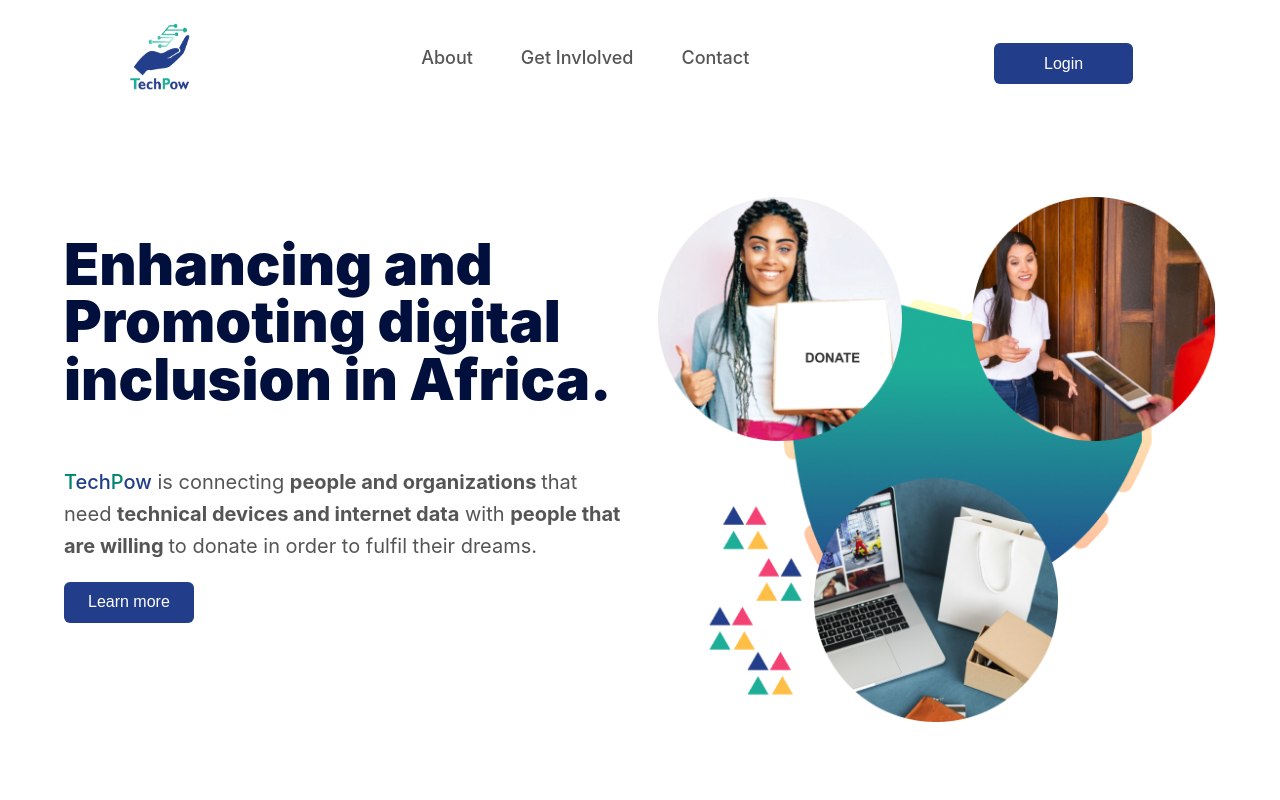
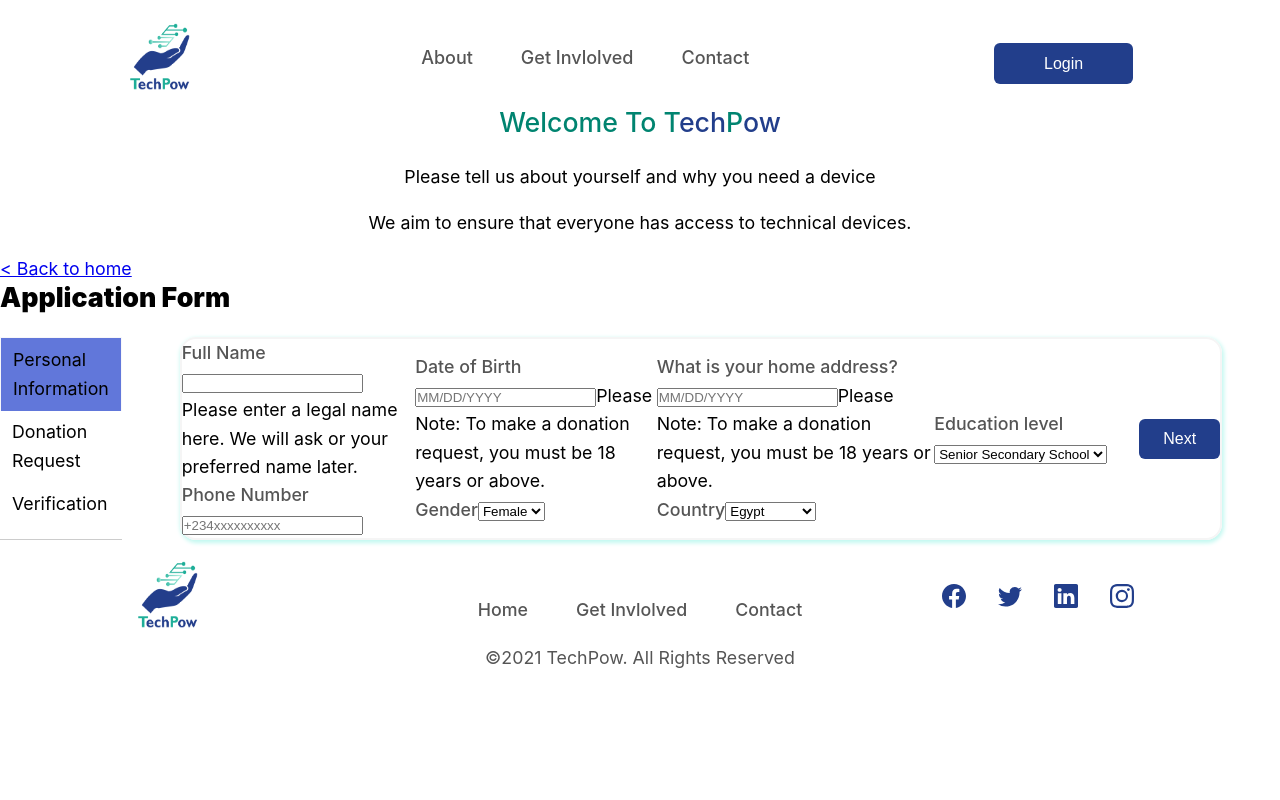
Before and after one commit to Women-Techsters-Fellowship-2021/Group1-FinalProject-TechPow-FrontEnd, a React (Create React App) app: page /DoneeApplicationForm in a window 1280 px wide. Before the commit this address led to /. Shown: the top 800 px of the page. Built offline with nearby package versions, Linux system fonts and the light colour scheme.

Commit message:
DoneeAppFrom Rendering

```diff
--- a/src/App.js
+++ b/src/App.js
@@ -13,9 +13,12 @@ import ForgotPassword from './pages/ForgotPassword';
 import CreateNewPassword from './pages/NewPassword';
 import Authentication from './pages/Authentication';
 import AppStateProvider from './components/AppStateProvider';
-import DoneeApplication from './pages/DoneeApplicationForm';
+import DoneeApplicationForm from './pages/DoneeApplicationForm';
 import About from './pages/About';
 import TabNav from './components/TabNav';
+import PersonalInfo from './pages/DoneeApplicationForm/PersonalInfo';
+import Request from './pages/DoneeApplicationForm/Request';
+import Verification from './pages/DoneeApplicationForm/Verification';
 
 function App() {
   return (
@@ -56,14 +59,24 @@ function App() {
             <Authentication />
           </Route>
 
-          <Route path="/DoneeApplication" exact>
-            <DoneeApplication />
+          <Route path="/DoneeApplicationForm" exact>
+            <DoneeApplicationForm />
           </Route>
 
           <Route path="/TabNav" exact>
             <TabNav />
           </Route>
 
+          <Route path="/PersonalInfo" exact>
+            <PersonalInfo />
+          </Route>
+          <Route path="/Request" exact>
+            <Request />
+          </Route>
+
+          <Route path="/Verification" exact>
+            <Verification />
+          </Route>
 
           <Redirect to="/" />
 
--- a/src/components/TabNav/Tabpane.jsx
+++ b/src/components/TabNav/Tabpane.jsx
@@ -1,5 +1,5 @@
-import React, { Component, useState } from "react";
-import PropTypes from "prop-types";
+import React, { useState } from "react";
+//import PropTypes from "prop-types";
 import Tab from "./Tab";
 
 // class Tabpane extends Component {
--- a/src/components/TabNav/index.jsx
+++ b/src/components/TabNav/index.jsx
@@ -1,6 +1,9 @@
 import React from 'react';
 import Tabpane from "./Tabpane";
 import "./style.css";
+import PersonalInfo from '../../pages/DoneeApplicationForm/PersonalInfo';
+import Verification from '../../pages/DoneeApplicationForm/Verification';
+import Request from '../../pages/DoneeApplicationForm/Request';
 
 //import { TabPane } from 'react-bootstrap';
 
@@ -11,13 +14,13 @@ function TabNav() {
             <Tabpane>
 
                 <div label="Personal Information">
-                    <h4>Personal Information Form Here...</h4>
+                    <PersonalInfo />
                 </div>
                 <div label="Donation Request">
-                    <h4>Donation Request Form Here...</h4>
+                    <Request />
                 </div>
                 <div label="Verification">
-                    <h4>Verification Form Here...</h4>
+                    <Verification />
                 </div>
             </Tabpane>
         </div>
--- a/src/pages/DoneeApplicationForm/PersonalInfo.jsx
+++ b/src/pages/DoneeApplicationForm/PersonalInfo.jsx
@@ -2,17 +2,6 @@ import React from 'react';
 
 function PersonalInfo() {
     return (
-        <div>
-            <div className="app-header-text">
-                <h2>
-                    <span className="green appname">Welcome To T</span><span className="appname">ech</span><span className="green appname">P</span><span className="appname">ow</span>
-                </h2>
-                <p>Please tell us about yourself and why you need a device. We aim to ensure that everyone has access to technical devices.</p>
-            </div>
-
-            <div>
-                <a href="/LandingPage"> &lt; Back to home</a>
-            </div>
 
         <div className="donee-app-form">
             {/* <div>
@@ -39,7 +28,7 @@ function PersonalInfo() {
 
                 <div>
                     <div className="form-input">
-                            <label asp for="HomeAddress">Date of Birth</label>
+                        <label asp for="Dob">Date of Birth</label>
                         <input type="text" name="dob" id="dob" placeholder="MM/DD/YYYY" />
                         <span className="notify">Please Note: To make a donation request, you must be 18 years or above.</span>
                     </div>
@@ -88,7 +77,7 @@ function PersonalInfo() {
                 </div>
             </div>
         </div>
-        </div>
+
     );
 }
 
--- a/src/pages/DoneeApplicationForm/index.jsx
+++ b/src/pages/DoneeApplicationForm/index.jsx
@@ -1,15 +1,16 @@
-// import React from 'react';
+import React from 'react';
 // import { useForm } from 'react-hook-form';
 // import { useHistory } from 'react-router-dom';
 // import { AppContext, useContext } from '../../components/AppStateProvider';
 // import { toast } from 'react-toastify';
 // import axios from 'axios';
-// import DefaultLayout from '../../components/Layout/DefaultLayout';
+import DefaultLayout from '../../components/Layout/DefaultLayout';
+import TabNav from '../../components/TabNav';
 // import Sidebar from '../../components/Sidebar';
 
-// import './style.css';
+import './style.css';
 
-// function DoneeApplication() {
+function DoneeApplicationForm() {
     //     const { register, handleSubmit } = useForm();
     //     const history = useHistory();
     //     const context = useContext(AppContext);
@@ -64,15 +65,21 @@
     //             })
     //     }
 
-//     return (
-//         <DefaultLayout>
-//             <div className="bg-pattern">
+    return (
+        <DefaultLayout>
+            <div className="application-page-header">
+                <h2>
+                    <span className="green appname">Welcome To T</span><span className="appname">ech</span><span className="green appname">P</span><span className="appname">ow</span>
+                </h2>
+                <p>Please tell us about yourself and why you need a device</p>
+                <p>We aim to ensure that everyone has access to technical devices.</p>
+            </div>
 
-
-
-//             </div>
-//         </DefaultLayout>
-//     );
-// }
-
-// export default DoneeApplication;
+            <div>
+                <a href="/LandingPage"> &lt; Back to home</a>
+            </div>
+            <TabNav />
+        </DefaultLayout>
+    );
+}
+export default DoneeApplicationForm;
--- a/src/pages/Login/index.jsx
+++ b/src/pages/Login/index.jsx
@@ -43,7 +43,7 @@ function Login() {
                             userEmail: userlogin.email,
                         },
                     })
-                    if (result.data.data.typeofUser == "Donee") {
+                    if (result.data.data.typeofUser === "Donee") {
                         history.push('/Home');
                     }
                     return true;
```
Lines whose indentation alone changed are shown as unchanged.
